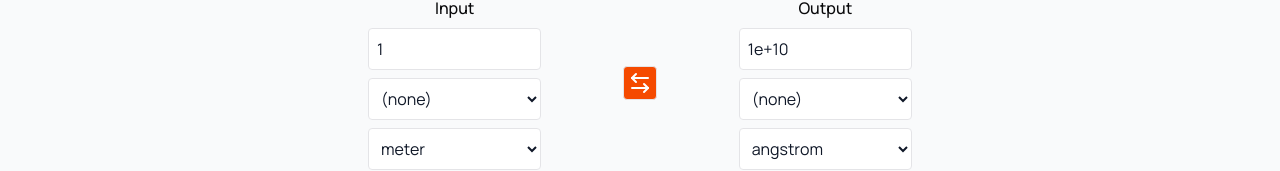
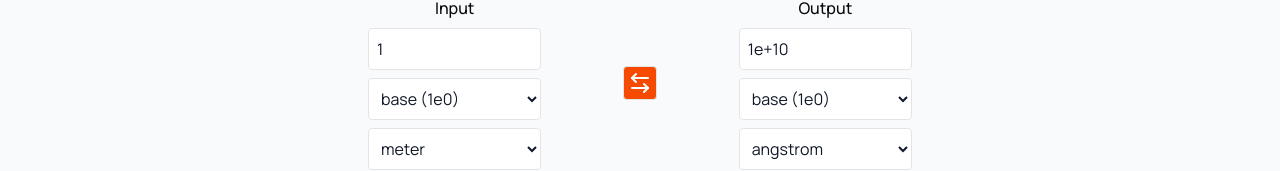
Before and after one commit to Gram012/EthanG.Earth, a Next.js app: page /jump in a window 1280 px wide. Shown: the part 1091-1262 px from the top of the page. Built offline with nearby package versions, Linux system fonts and the light colour scheme.

Commit message:
proper prefix base name

```diff
--- a/app/unitConvert.tsx
+++ b/app/unitConvert.tsx
@@ -31,7 +31,7 @@ const prefixFactors: Record<string, number> = {
 //map
 const siPrefixes = Object.entries(prefixFactors).map(([name, factor]) => ({
   name,
-  label: name === "" ? "(none)" : `${name} (${factor.toExponential()})`,
+  label: name === "" ? "base (1e0)" : `${name} (${factor.toExponential()})`,
 }));
 
 function countSigFigs(value: string): number {
```
